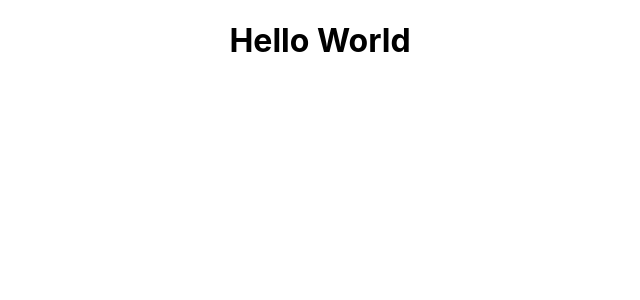
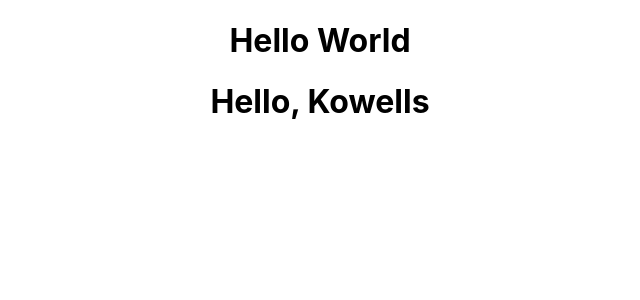
Before and after one commit to kowells/my-profile, a React (Create React App) app: page / in a window 1280 px wide. Shown: the top 300 px of the page, without its empty margins (320-960 px from the left). Built offline with nearby package versions, Linux system fonts and the light colour scheme.

Commit message:
add welcome

```diff
--- a/src/App.js
+++ b/src/App.js
@@ -1,10 +1,11 @@
-import logo from "./logo.svg";
+import Welcome from "./WelcomeComponent";
 import "./App.css";
 
 function App() {
   return (
     <div className="App">
       <h1>Hello World</h1>
+      <Welcome name="Kowells" />
     </div>
   );
 }
--- /dev/null
+++ b/src/WelcomeComponent.js
@@ -0,0 +1,7 @@
+import React from "react";
+
+function Welcome(props) {
+  return <h1>Hello, {props.name}</h1>;
+}
+
+export default Welcome;
```
